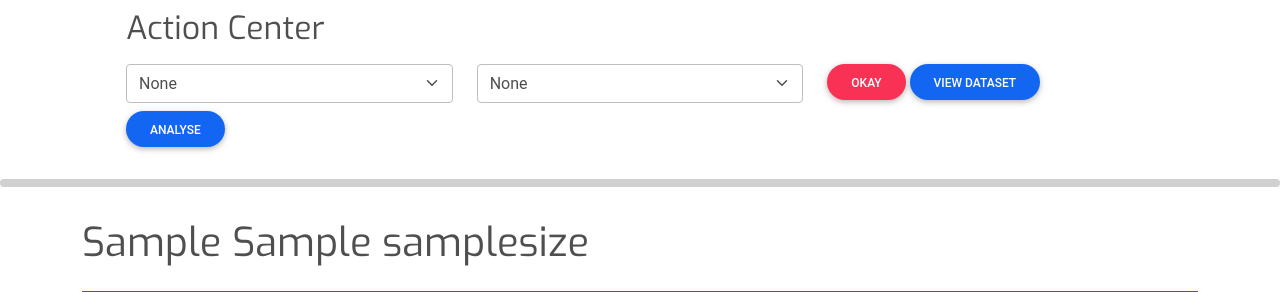
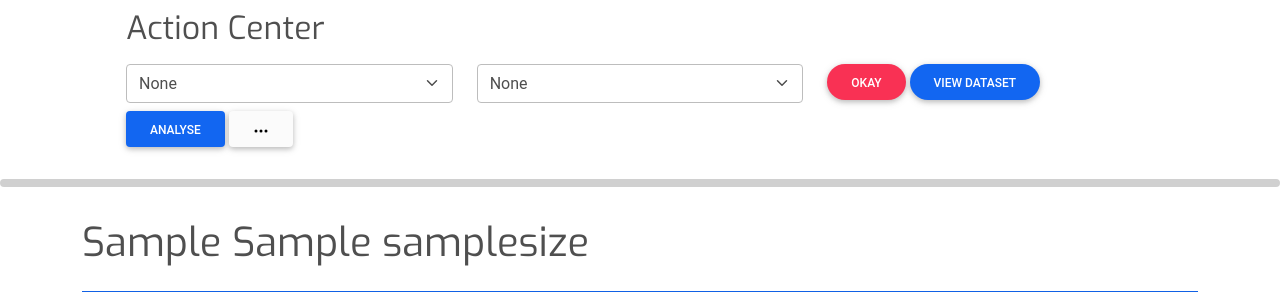
Before and after one commit to lkarjun/fastpreprocess, a FastAPI app: template fastpreprocess/template/Fastprocess.html in a window 1280 px wide. Shown: the part 845-1137 px from the top of the page. Run offline with FastAPI, Linux system fonts and the light colour scheme; the template is opened without the code that fills it: most values are stand-ins (such as "Sample title", 1, 10 or a date in 2020); some libraries are stand-ins or nearby versions; some web fonts are replaced.

Commit message:
feature missing value count in badge and Advance button

```diff
--- a/fastpreprocess/template/Fastprocess.html
+++ b/fastpreprocess/template/Fastprocess.html
@@ -29,7 +29,7 @@
                                 <tr>
                                     <th class="font-weight-bold">Drop Missing Values</th>
                                     <td class="align-items-center">
-                                        <button class="btn btn-rounded btn-primary" onclick="dropna()">click</button>
+                                        <button class="btn btn-rounded btn-primary" onclick="dropna()" id='dropingall'>click</button>
                                     </td>
                                 </tr>
                             </table>
@@ -104,7 +104,8 @@
                   </div>
 
                   <div class="pt-2">
-                    <a href="/objcopyAnalysis"><button class="btn btn-primary btn-rounded">Analyse</button></a>
+                    <a href="/objcopyAnalysis"><button class="btn btn-primary">Analyse</button></a>
+                    <a href="/advance"><button class="btn btn-light"><img src="{{ url_for('static', path='menu-outline.svg') }}"></button></a>
                   </div>
             </div>
         </div>
@@ -310,8 +311,7 @@
             distribution({{values.distribution_json()|tojson}}, "{{ values.vhtmlid[0]+'dis' }}", "{{ values.vname }}");
 
             // <!------------Badge Setting------------->
-
-            $("<a href='{{values.vhtmlid[0]}}' class='btn btn-round bg-secondary text-light m-2 p-2'>{{values.vname}}</a>").appendTo("#Badge");
+            $("<a href='{{values.vhtmlid[0]}}' class='btn btn-round bg-secondary text-light m-2 p-2'>{{values.vname}}<span class='badge bg-danger ms-2'>{{ values.vmissing[0] }}</span></a>").appendTo("#Badge");
 
             // <!------------ Badge Seted ------------->
 
@@ -437,7 +437,7 @@
         </div> <!------------BarPlot Visualising finish------------->
 
         <script>
-                $('<a href="{{values.vhtmlid[0]}}" class="btn btn-round bg-warning text-light m-2 p-2">{{values.vname}}</a>').appendTo("#Badge");
+                $('<a href="{{values.vhtmlid[0]}}" class="btn btn-round bg-warning text-light m-2 p-2">{{values.vname}}<span class="badge bg-danger ms-2">{{ values.vmissing[0] }}</span></a>').appendTo("#Badge");
                 chartbar({{ values.barplot_json()|tojson }}, "{{ values.vhtmlid[0]+'bar' }}");
         </script>
 
```
